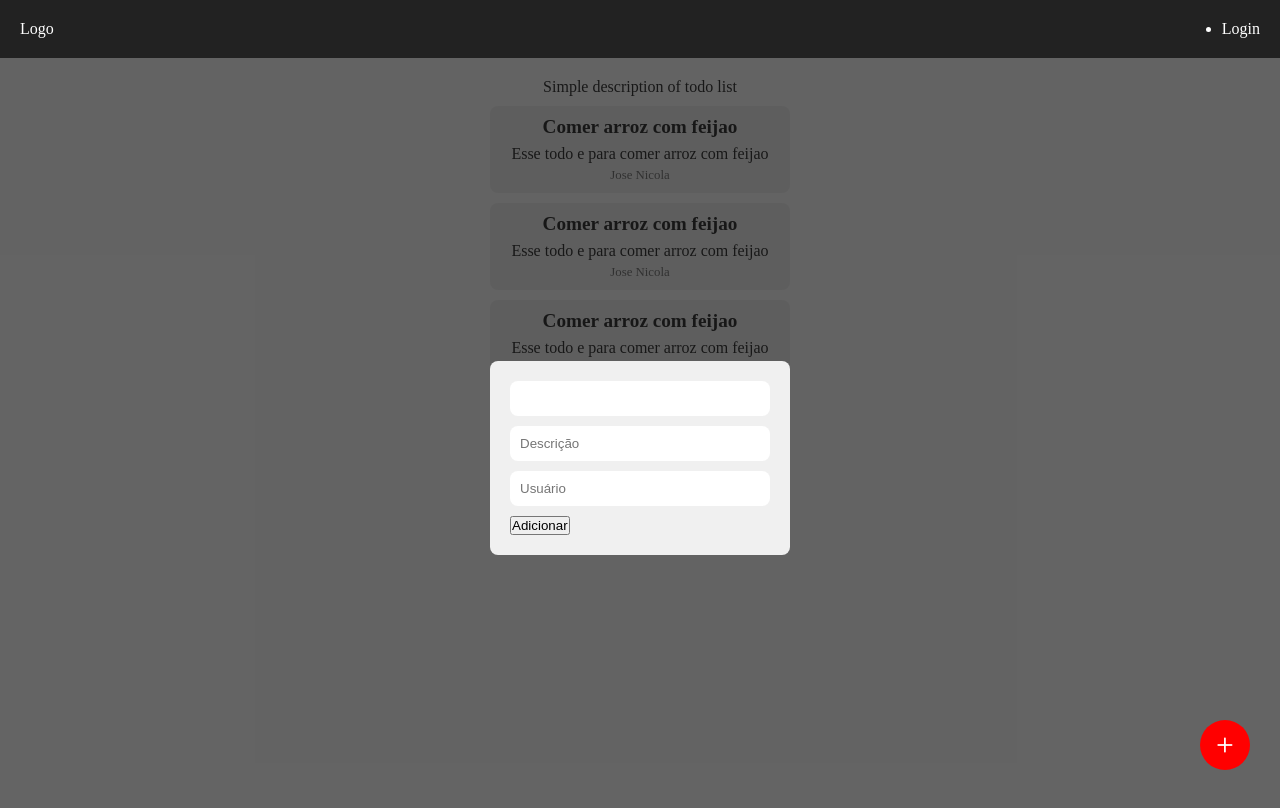
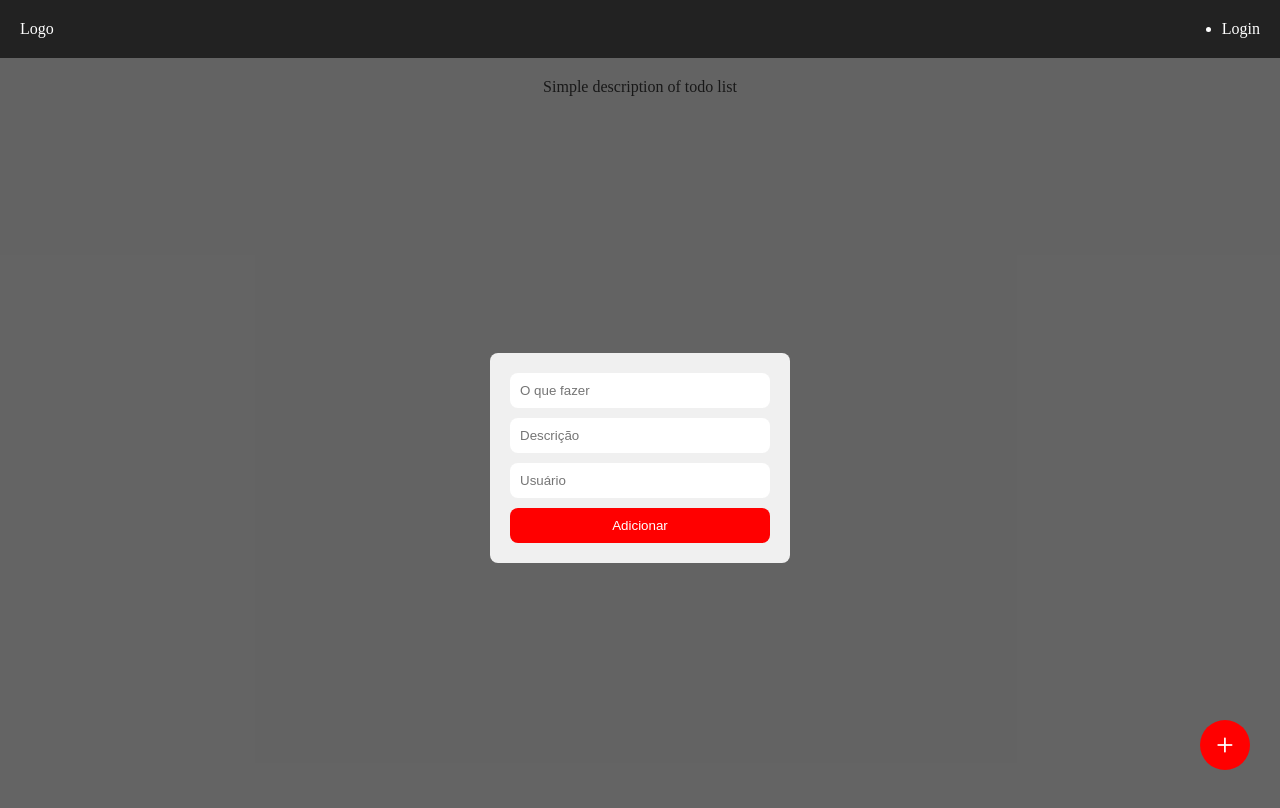
Before and after one commit to EdAndrade/trilha-fullstack-fron-end-todolist, a Nuxt app: page / in a window 1280 px wide. Both pictures are taken after a click on the button 1225 px from the left and 745 px from the top of the page. Shown: the top 808 px of the page. Built offline with nearby package versions, Linux system fonts and the light colour scheme.

Commit message:
done todo

```diff
--- a/components/AddTodo.vue
+++ b/components/AddTodo.vue
@@ -1,10 +1,13 @@
 <template>
-	<div class="addTodoComponent">
+	<div class="addTodoComponent" @click.self="$emit('closeModal')">
 
-		<form @submit.prevent class="todoContainer">
-			<input type="text" placeholer="O que fazer"/>
-			<input type="text" placeholder="Descrição"/>
-			<input type="text" placeholder="Usuário"/>
+		<form @submit.prevent="addTodoToList()" class="todoContainer">
+			<input v-model="todo.title" type="text" placeholder="O que fazer"/>
+
+			<input v-model="todo.description" type="text" placeholder="Descrição"/>
+
+			<input v-model="todo.user" type="text" placeholder="Usuário"/>
+
 			<button>Adicionar</button>
 		</form>
 	</div>
@@ -13,6 +16,24 @@
 <script>
 	export default {
 
+		data(){
+
+			return{
+
+				todo: {
+					title: '',
+					description: '',
+					user: ''
+				}
+			}
+		},
+
+		methods: {
+
+			addTodoToList(){
+				this.$emit('addTodoToList', this.todo)
+			}
+		}
 	}
 </script>
 
@@ -45,6 +66,15 @@
 				margin-bottom: 10px;
 				box-shadow: 0px 0px 2px -4px rgba(#333, 0.1);
 			}
+
+			button{
+				width: 100%;
+				background-color: red;
+				padding: 10px;
+				border-radius: 8px;
+				border-style: none;
+				color: #fff;
+			}
 		}
 	}
 </style>
--- a/pages/index.vue
+++ b/pages/index.vue
@@ -1,13 +1,13 @@
 <template>
 	<div class="homePage">
 		<Header/>
-		<AddTodo v-show="showTodo"/>
+		<AddTodo v-show="showTodo" v-on:closeModal="handleTodo" v-on:addTodoToList="increaseTodoList" />
 		<section class="todolist">
 
 			<p>Simple description of todo list</p>
 
-			<div class="todoContainer" v-for="(i, index) in [1,3,4,5]" :key="index">
-				<Todo />
+			<div class="todoContainer" v-for="(i, index) in todolist" :key="index">
+				<Todo/>
 			</div>
 		</section>
 
@@ -23,7 +23,9 @@
 
 		data(){
 			return {
-				showTodo: false
+				showTodo: false,
+
+				todolist: []
 			}
 		},
 
@@ -31,6 +33,10 @@
 
 			handleTodo(){
 				this.showTodo = !this.showTodo
+			},
+
+			increaseTodoList(todo){
+				this.todolist.push(todo)
 			}
 		}
 	};
```
